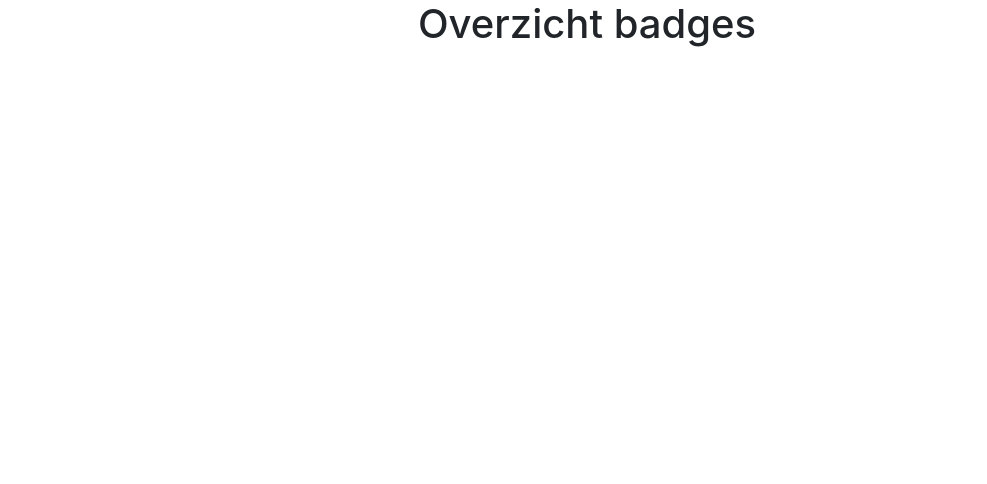
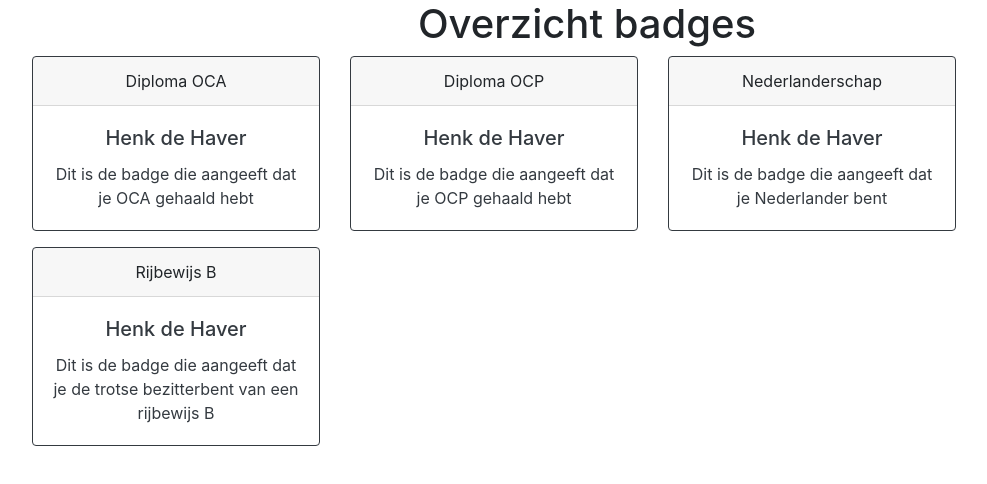
Before and after one commit to odysseyhack/duo-innovatielab, an Angular app: page /overzicht-badges in a window 1280 px wide. Shown: the top 484 px of the page, without its empty margins (53-1040 px from the left). Built offline with nearby package versions, Linux system fonts and the light colour scheme.

Commit message:
badge overzicht met mock data gevuld

```diff
--- a/src/app/pages/beheer/overzicht-badges.component.html
+++ b/src/app/pages/beheer/overzicht-badges.component.html
@@ -1,7 +1,17 @@
-<div style="text-align:center">
+<div style="text-align:center" class="container">
   <h1>
     Overzicht badges
   </h1>
 
-
+  <div class="card-deck">
+    <div *ngFor="let badge of badges">
+      <div class="card border-dark mb-3" style="max-width: 18rem;">
+        <div class="card-header">{{badge.name}}</div>
+        <div class="card-body text-dark">
+          <h5 class="card-title">{{badge.recipient}}</h5>
+          <p class="card-text">{{badge.shortDescription}}</p>
+        </div>
+      </div>
+    </div>
+  </div>
 </div>
--- a/src/app/pages/beheer/overzicht-badges.component.ts
+++ b/src/app/pages/beheer/overzicht-badges.component.ts
@@ -1,9 +1,15 @@
 import { Component } from '@angular/core';
+import {Badge} from "../../shared/model/badge";
+
+declare let require: any;
+
+const badges = require('../../../assets/json/badges.json');
 
 @Component({
   templateUrl: './overzicht-badges.component.html'
 })
 export class OverzichtBadgesComponent {
 
+  badges: [Badge] = badges;
 
 }
--- a/src/app/shared/model/badge.ts
+++ b/src/app/shared/model/badge.ts
@@ -6,4 +6,5 @@ export class Badge {
   issueDate: string;
   saltPrivate: string;
   saltPublic: string;
-  }
+  valid: boolean;
+}
--- /dev/null
+++ b/src/assets/json/badges.json
@@ -0,0 +1,43 @@
+[
+  {
+    "name": "Diploma OCA",
+    "shortDescription": "Dit is de badge die aangeeft dat je OCA gehaald hebt",
+    "issuer": "Oracle",
+    "recipient": "Henk de Haver",
+    "issueDate": "13-04-2019",
+    "saltPrivate": "uniekeSaltPrivate1",
+    "saltPublic": "uniekeSaltPublic1",
+    "valid": true
+  },
+  {
+    "name": "Diploma OCP",
+    "shortDescription": "Dit is de badge die aangeeft dat je OCP gehaald hebt",
+    "issuer": "Oracle",
+    "recipient": "Henk de Haver",
+    "issueDate": "13-04-2019",
+    "saltPrivate": "uniekeSaltPrivate2",
+    "saltPublic": "uniekeSaltPublic2",
+    "valid": true
+  },
+  {
+    "name": "Nederlanderschap",
+    "shortDescription": "Dit is de badge die aangeeft dat je Nederlander bent",
+    "issuer": "Nederlandse overheid",
+    "recipient": "Henk de Haver",
+    "issueDate": "01-04-2000",
+    "saltPrivate": "uniekeSaltPrivate3",
+    "saltPublic": "uniekeSaltPublic3",
+    "valid": true
+  },
+  {
+    "name": "Rijbewijs B",
+    "shortDescription": "Dit is de badge die aangeeft dat je de trotse bezitterbent van een rijbewijs B",
+    "issuer": "CBR",
+    "recipient": "Henk de Haver",
+    "issueDate": "13-03-2018",
+    "saltPrivate": "uniekeSaltPrivate4",
+    "saltPublic": "uniekeSaltPublic4",
+    "valid": false
+  }
+
+]
```
